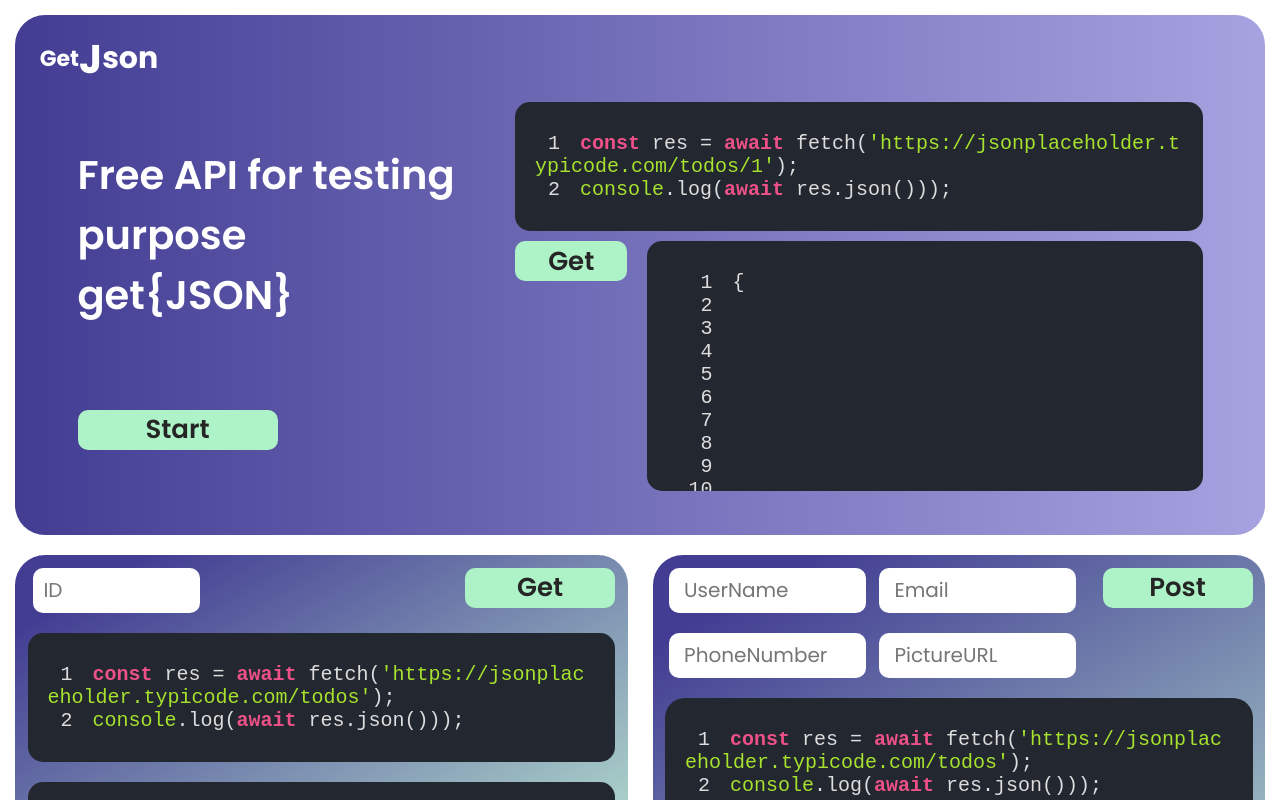
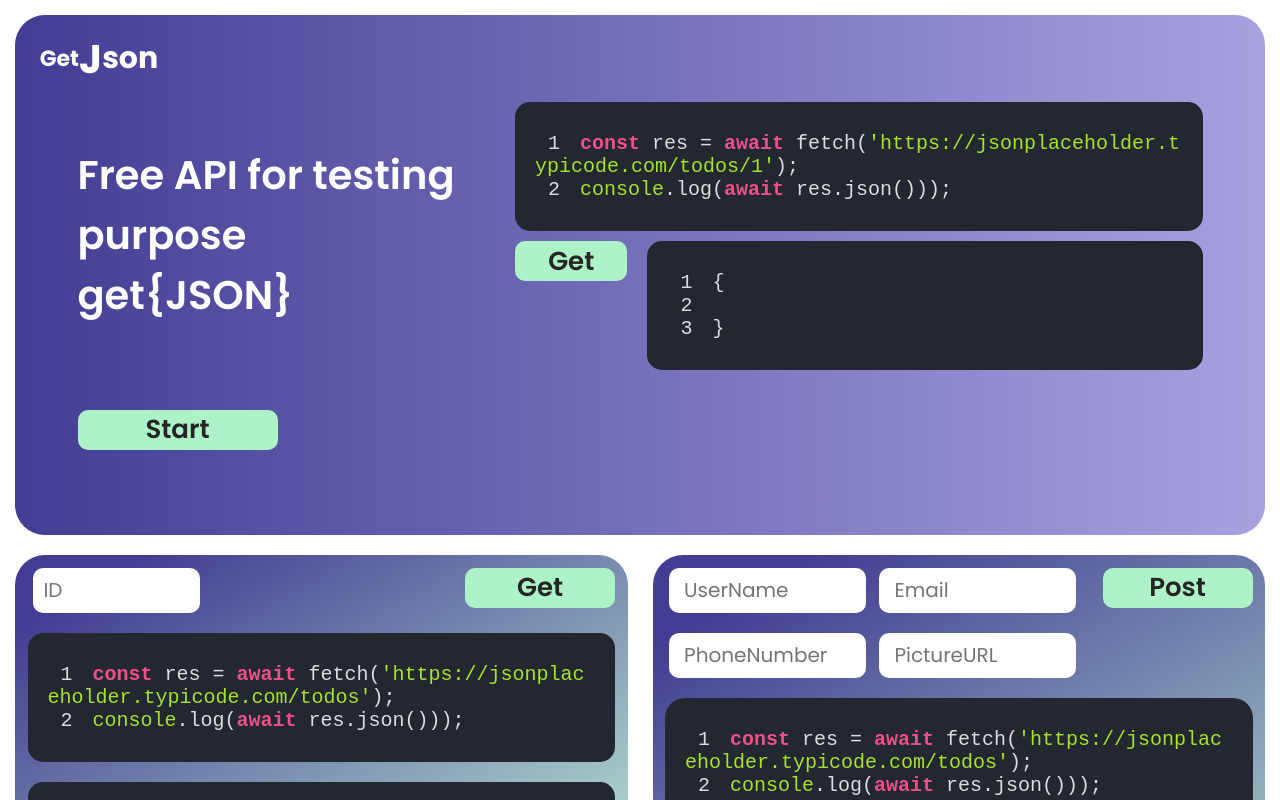
Before and after one commit to roman-ojha/getjson, a React (Create React App) app in the folder client/: page / in a window 1280 px wide. Shown: the top 800 px of the page. Built offline with nearby package versions, Linux system fonts and the light colour scheme.

Commit message:
designing scroll bar for header div output viewer

```diff
--- a/client/src/styles/index.css
+++ b/client/src/styles/index.css
@@ -113,6 +113,7 @@
   /* width: 100%; */
   height: max-content;
 }
+
 .Get_Button {
   width: 150px;
 }
@@ -129,6 +130,19 @@
   width: calc(100% - 160px);
   width: 100%;
   margin-left: 20px;
+}
+.Header_OutputViewer::-webkit-scrollbar {
+  width: 5px;
+}
+.Header_OutputViewer::-webkit-scrollbar-track {
+  background-color: transparent;
+}
+.Header_OutputViewer::-webkit-scrollbar-thumb {
+  background-color: white;
+  border-radius: 8px;
+}
+.Header_OutputViewer::-webkit-scrollbar-thumb:hover {
+  background-color: rgb(173, 173, 173);
 }
 .Get_PostMethod_Container {
   display: flex;
```
Also changed, not shown: client/src/pages/Index.js (+0 -29 lines).
